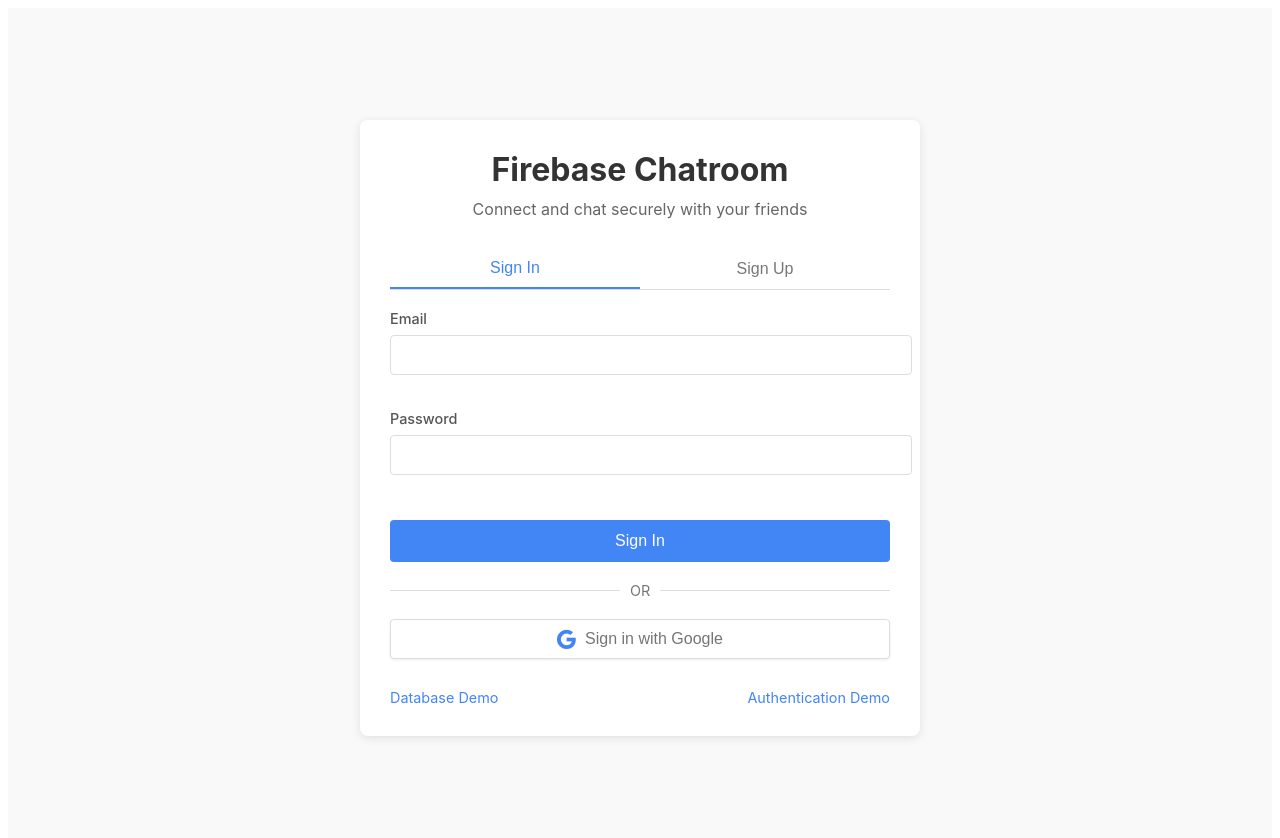
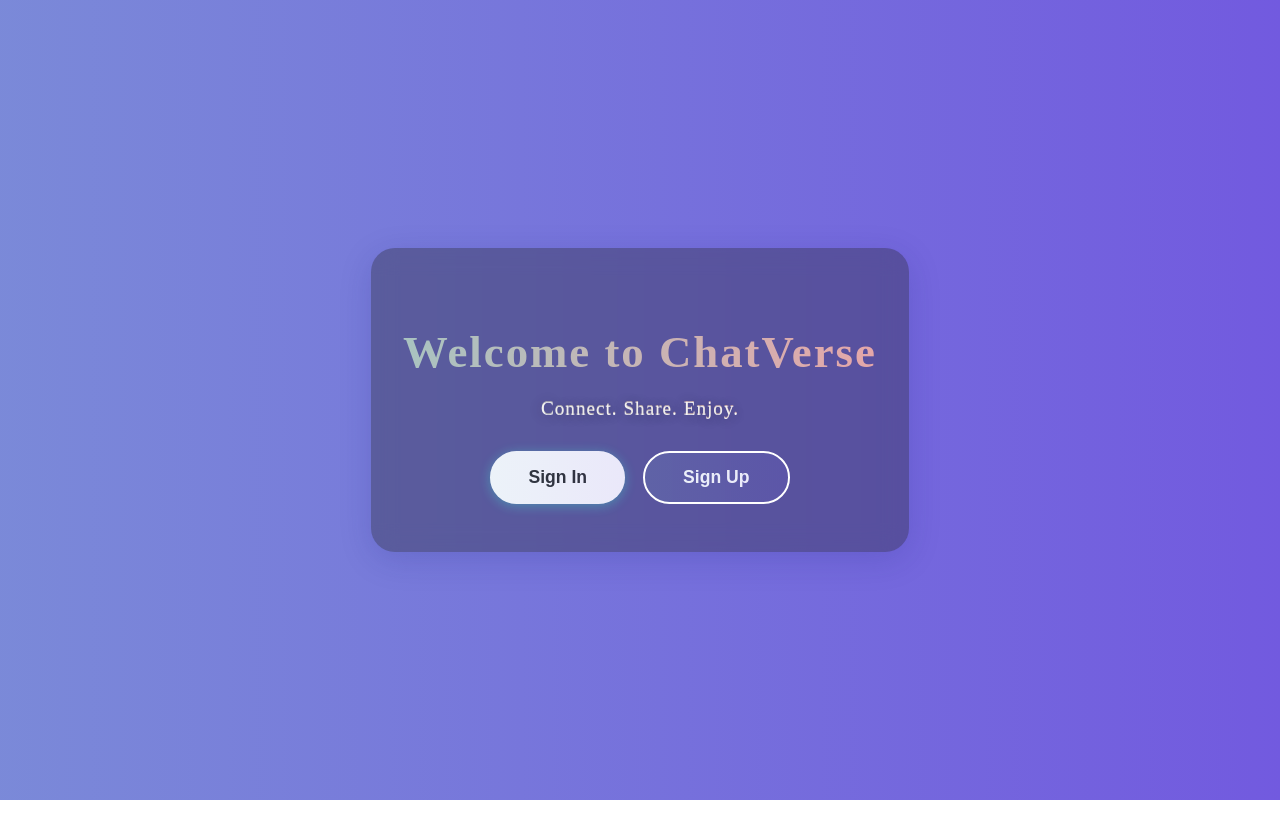
Before and after one commit to JustinShih0918/chatroom, a React (Create React App) app: page / in a window 1280 px wide. Shown: the top 838 px of the page. After the commit the page ends 800 px from the top, so only its background shows below. Built offline with nearby package versions, Linux system fonts and the light colour scheme; no server answers.

Commit message:
add OpeningPage component and update routing; enhance HomePage with mode handling and improve styles for better layout

```diff
--- a/src/App.js
+++ b/src/App.js
@@ -1,4 +1,5 @@
 import { Routes, Route } from "react-router-dom";
+import OpeningPage from "./components/OpeningPage";
 import HomePage from "./components/HomePage";
 import Chatrooms from "./components/Chatrooms";
 import UserProfile from "./components/UserProfile";
@@ -6,7 +7,8 @@
 function App() {
   return (
     <Routes>
-      <Route path="/" element={<HomePage />} />
+      <Route path="/" element={<OpeningPage />} />
+      <Route path="/home" element={<HomePage />} />
       <Route path="/chatrooms" element={<Chatrooms />} />
       <Route path="/profile" element={<UserProfile />} />
     </Routes>
--- /dev/null
+++ b/src/components/OpeningPage.js
@@ -0,0 +1,26 @@
+import React from "react";
+import { useNavigate } from "react-router-dom";
+import "../styles/openingpage.css";
+
+function OpeningPage() {
+  const navigate = useNavigate();
+
+  return (
+    <div className="opening-bg">
+      <div className="opening-animation">
+        <h1 className="opening-title">Welcome to ChatVerse</h1>
+        <p className="opening-desc">Connect. Share. Enjoy.</p>
+        <div className="opening-btn-group">
+          <button className="opening-btn" onClick={() => navigate("/home?mode=signin")}>
+            Sign In
+          </button>
+          <button className="opening-btn outline" onClick={() => navigate("/home?mode=signup")}>
+            Sign Up
+          </button>
+        </div>
+      </div>
+    </div>
+  );
+}
+
+export default OpeningPage;
--- a/src/components/homepage.js
+++ b/src/components/homepage.js
@@ -1,5 +1,5 @@
-import React, { useState } from "react";
-import { Link, useNavigate } from "react-router-dom";
+import React, { useState, useEffect } from "react";
+import { Link, useNavigate, useLocation } from "react-router-dom";
 import {
     signInWithEmailAndPassword,
     createUserWithEmailAndPassword,
@@ -13,6 +13,7 @@
 import 'bootstrap-icons/font/bootstrap-icons.css';
 
 function HomePage() {
+    const location = useLocation();
     const [activeTab, setActiveTab] = useState("signin");
     const [email, setEmail] = useState("");
     const [password, setPassword] = useState("");
@@ -20,6 +21,13 @@
     const [error, setError] = useState("");
     const [loading, setLoading] = useState(false);
     const navigate = useNavigate();
+
+    useEffect(() => {
+        const params = new URLSearchParams(location.search);
+        const mode = params.get("mode");
+        if (mode === "signup") setActiveTab("signup");
+        else setActiveTab("signin");
+    }, [location.search]);
 
     const handleSignIn = async (e) => {
         e.preventDefault();
@@ -231,11 +239,6 @@
                         </form>
                     )}
                 </div>
-
-                <div className="additional-links">
-                    <Link to="/database" className="link-button">Database Demo</Link>
-                    <Link to="/authentication" className="link-button">Authentication Demo</Link>
-                </div>
             </div>
         </div>
     );
--- a/src/styles/chatrooms.css
+++ b/src/styles/chatrooms.css
@@ -2,7 +2,14 @@
 .chatrooms-container {
   display: flex;
   height: 100vh;
+  width: 100vw;
+  min-height: 100vh;
+  min-width: 100vw;
   overflow: hidden;
+  background: #f5f5f5; /* or your preferred background */
+  position: fixed; /* Use fixed to cover viewport */
+  top: 0; left: 0; right: 0; bottom: 0;
+  z-index: 0;
 }
 
 /* Sidebar styles */
--- a/src/styles/homepage.css
+++ b/src/styles/homepage.css
@@ -1,15 +1,23 @@
 /* Base styles for the home page */
+
 .home-container {
+    position: fixed; /* Use fixed to cover viewport */
+    top: 0; left: 0; right: 0; bottom: 0;
+    min-height: 100vh;
+    min-width: 100vw;
+    background: #f9f9f9; /* or your preferred background */
     display: flex;
     justify-content: center;
     align-items: center;
-    min-height: 100vh;
     padding: 20px;
-    background-color: #f9f9f9;
     font-family: -apple-system, BlinkMacSystemFont, 'Segoe UI', Roboto, Oxygen, Ubuntu, Cantarell, 'Open Sans', 'Helvetica Neue', sans-serif;
+    z-index: 0;
 }
 
+/* Ensure content is above the radar */
 .home-content {
+    position: relative;
+    z-index: 1;
     width: 100%;
     max-width: 500px;
     background-color: white;
--- /dev/null
+++ b/src/styles/openingpage.css
@@ -0,0 +1,119 @@
+.opening-bg {
+  min-height: 100vh;
+  width: 100vw;
+  display: flex;
+  align-items: center;
+  justify-content: center;
+  overflow: hidden;
+  position: fixed; /* Use fixed to cover viewport */
+  top: 0; left: 0; right: 0; bottom: 0;
+  z-index: 0;
+  background: linear-gradient(270deg, #6e45e2, #88d3ce, #ff9a9e);
+  background-size: 600% 600%;
+  animation: gradientBackground 10s ease infinite;
+}
+
+@keyframes gradientBackground {
+  0% { background-position: 0% 50%; }
+  50% { background-position: 100% 50%; }
+  100% { background-position: 0% 50%; }
+}
+
+.opening-animation {
+  position: relative;
+  z-index: 2;
+  text-align: center;
+  padding: 48px 32px 40px 32px;
+  border-radius: 24px;
+  background: rgba(30, 30, 30, 0.32); /* was rgba(255,255,255,0.10) */
+  box-shadow: 0 8px 32px 0 rgba(31,38,135,0.18);
+  backdrop-filter: blur(12px);
+  max-width: 90vw;
+}
+
+/* Gradient text effect for title and desc */
+.opening-title, .opening-desc {
+  background: linear-gradient(270deg, #ff9a9e, #88d3ce, #6e45e2, #ff9a9e);
+  background-size: 600% 600%;
+  animation: gradientBackground 10s ease infinite;
+  -webkit-background-clip: text;
+  -webkit-text-fill-color: transparent;
+  background-clip: text;
+  color: transparent;
+  text-shadow: 0 2px 12px rgba(30,30,30,0.45), 0 1px 0 #fff;
+}
+
+.opening-title {
+  font-size: 2.8rem;
+  font-weight: 700;
+  margin-bottom: 10px;
+  letter-spacing: 2px;
+  text-shadow: none;
+}
+
+.opening-desc {
+  font-size: 1.2rem;
+  margin-bottom: 32px;
+  letter-spacing: 1px;
+}
+
+/* Buttons with inverted (contrary) color scheme */
+.opening-btn-group {
+  display: flex;
+  gap: 18px;
+  justify-content: center;
+  flex-wrap: wrap;
+}
+
+.opening-btn {
+  padding: 14px 38px;
+  font-size: 1.1rem;
+  font-weight: 600;
+  border: none;
+  border-radius: 32px;
+  background: #fff;
+  color: #232526;
+  box-shadow: 0 2px 12px #38f9d755;
+  cursor: pointer;
+  transition: background 0.18s, box-shadow 0.18s, color 0.18s;
+  margin-bottom: 8px;
+  position: relative;
+  overflow: hidden;
+}
+
+.opening-btn::before {
+  content: "";
+  position: absolute;
+  inset: 0;
+  background: linear-gradient(270deg, #6e45e2, #88d3ce, #ff9a9e, #6e45e2);
+  background-size: 600% 600%;
+  animation: gradientBackground 10s ease infinite;
+  opacity: 0.15;
+  z-index: 0;
+  border-radius: 32px;
+}
+
+.opening-btn.outline {
+  background: transparent;
+  color: #fff;
+  border: 2px solid #fff;
+  box-shadow: none;
+}
+
+.opening-btn:hover, .opening-btn:focus {
+  background: linear-gradient(270deg, #6e45e2, #88d3ce, #ff9a9e, #6e45e2);
+  background-size: 600% 600%;
+  animation: gradientBackground 10s ease infinite;
+  color: #fff;
+}
+
+.opening-btn.outline:hover, .opening-btn.outline:focus {
+  background: #fff;
+  color: #232526;
+}
+
+@media (max-width: 600px) {
+  .opening-title { font-size: 2rem; }
+  .opening-animation { padding: 28px 8vw 24px 8vw; }
+  .opening-btn { padding: 12px 18px; font-size: 1rem; }
+}
```
